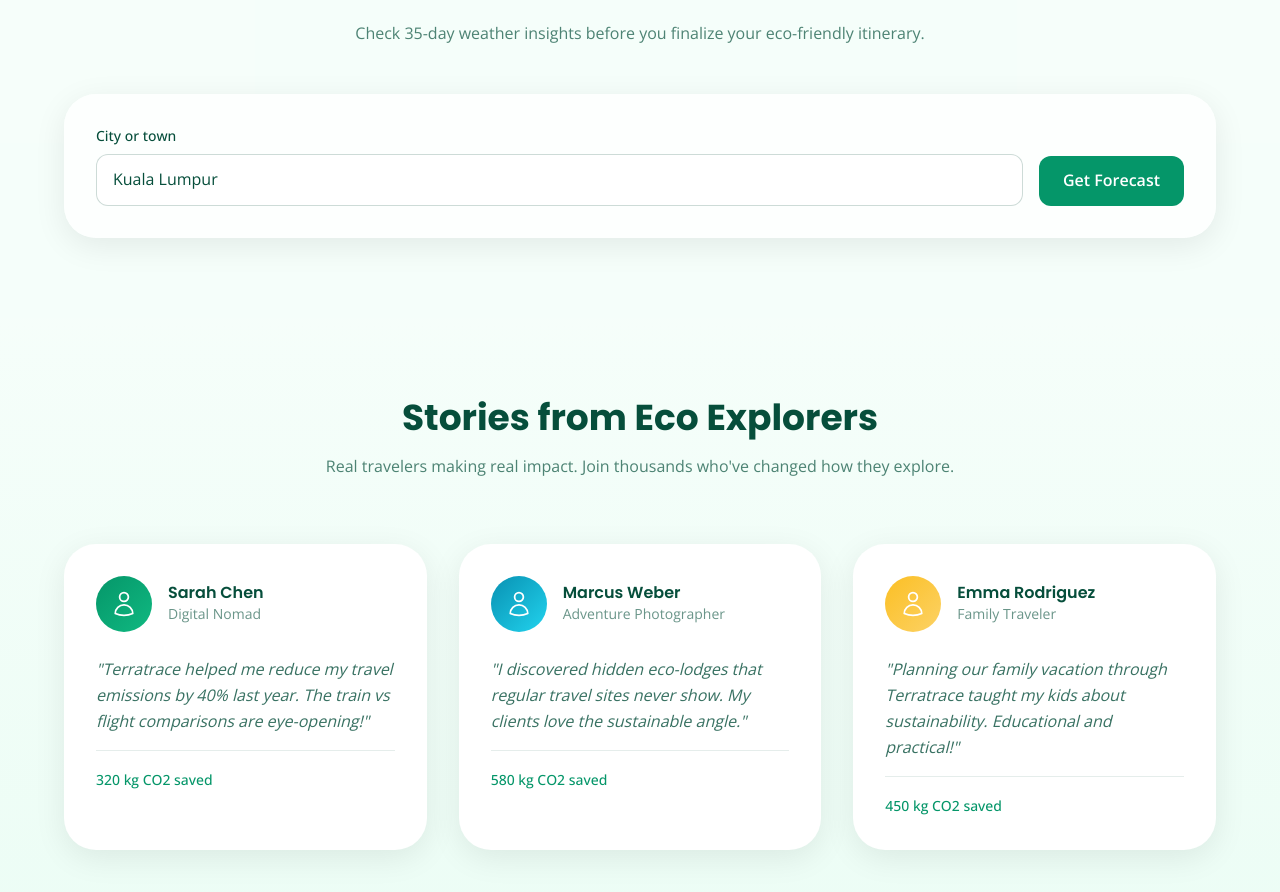
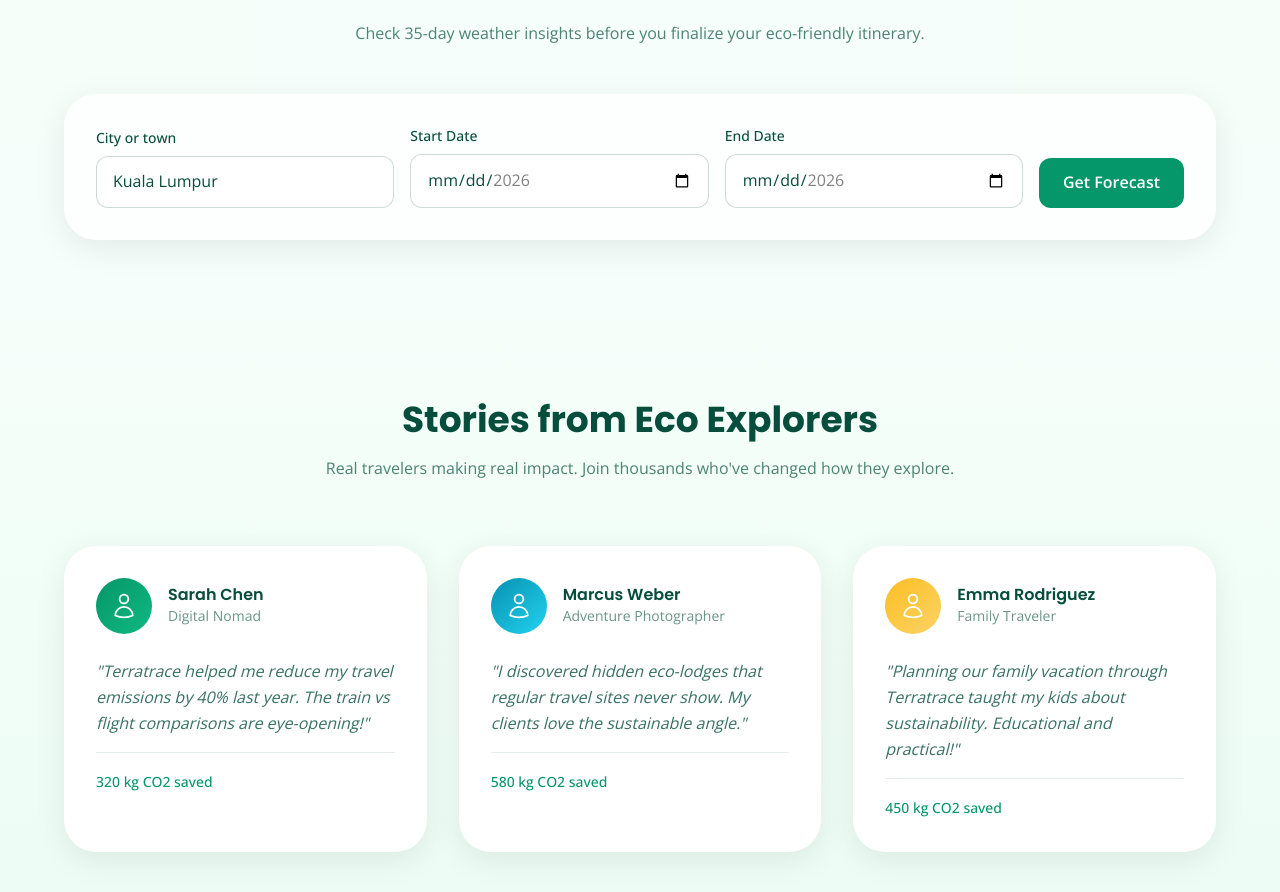
Before and after one commit to Heng-Yi-Kang/Terratrace, a Next.js app in the folder frontend/: page / in a window 1280 px wide. Shown: the part 2144-3036 px from the top of the page. Built offline with nearby package versions, Linux system fonts and the light colour scheme.

Commit message:
feat(weather): add start and end date pickers for 35-day forecast

```diff
--- a/frontend/src/components/weather-forecast-section.tsx
+++ b/frontend/src/components/weather-forecast-section.tsx
@@ -1,7 +1,7 @@
 'use client'
 
 import Image from 'next/image'
-import { FormEvent, useMemo, useState } from 'react'
+import { FormEvent, useEffect, useMemo, useState } from 'react'
 
 type ForecastItem = {
   date: string
@@ -39,12 +39,39 @@ const toUnitLabel = (units: string): string => {
 
 export default function WeatherForecastSection() {
   const [city, setCity] = useState('Kuala Lumpur')
+  const [startDate, setStartDate] = useState('')
+  const [endDate, setEndDate] = useState('')
+  const [dateLimits, setDateLimits] = useState({ min: '', max: '' })
   const [searchedCity, setSearchedCity] = useState('')
   const [loading, setLoading] = useState(false)
   const [error, setError] = useState('')
   const [result, setResult] = useState<WeatherResponse | null>(null)
 
+  useEffect(() => {
+    const today = new Date()
+    const maxDate = new Date()
+    maxDate.setDate(today.getDate() + 33)
+
+    const fmt = (d: Date) => {
+      const year = d.getFullYear()
+      const month = String(d.getMonth() + 1).padStart(2, '0')
+      const day = String(d.getDate()).padStart(2, '0')
+      return `${year}-${month}-${day}`
+    }
+
+    setDateLimits({ min: fmt(today), max: fmt(maxDate) })
+  }, [])
+
   const unitLabel = useMemo(() => toUnitLabel(result?.units || 'metric'), [result?.units])
+
+  const filteredForecast = useMemo(() => {
+    if (!result) return []
+    return result.forecast.filter(item => {
+      if (startDate && item.date < startDate) return false
+      if (endDate && item.date > endDate) return false
+      return true
+    })
+  }, [result, startDate, endDate])
 
   const fetchWeather = async (event: FormEvent<HTMLFormElement>) => {
     event.preventDefault()
@@ -90,7 +117,8 @@ export default function WeatherForecastSection() {
         </div>
 
         <div className="bg-white/80 backdrop-blur-sm rounded-organic-lg p-6 md:p-8 shadow-organic">
-          <form onSubmit={fetchWeather} className="flex flex-col md:flex-row gap-4 md:items-end">
+          <form onSubmit={fetchWeather} className="flex flex-col gap-4">
+            <div className="flex flex-col md:flex-row gap-4 md:items-end">
               <div className="flex-1">
                 <label htmlFor="city" className="block text-sm font-medium text-text mb-2">
                   City or town
@@ -103,13 +131,42 @@ export default function WeatherForecastSection() {
                   className="w-full px-4 py-3 rounded-xl border border-text/20 text-text bg-white focus:outline-none focus:ring-2 focus:ring-primary/40 focus:border-primary transition-colors duration-200"
                 />
               </div>
+              <div className="flex-1">
+                <label htmlFor="startDate" className="block text-sm font-medium text-text mb-2">
+                  Start Date
+                </label>
+                <input
+                  type="date"
+                  id="startDate"
+                  value={startDate}
+                  min={dateLimits.min}
+                  max={dateLimits.max}
+                  onChange={(event) => setStartDate(event.target.value)}
+                  className="w-full px-4 py-3 rounded-xl border border-text/20 text-text bg-white focus:outline-none focus:ring-2 focus:ring-primary/40 focus:border-primary transition-colors duration-200"
+                />
+              </div>
+              <div className="flex-1">
+                <label htmlFor="endDate" className="block text-sm font-medium text-text mb-2">
+                  End Date
+                </label>
+                <input
+                  type="date"
+                  id="endDate"
+                  value={endDate}
+                  min={startDate || dateLimits.min}
+                  max={dateLimits.max}
+                  onChange={(event) => setEndDate(event.target.value)}
+                  className="w-full px-4 py-3 rounded-xl border border-text/20 text-text bg-white focus:outline-none focus:ring-2 focus:ring-primary/40 focus:border-primary transition-colors duration-200"
+                />
+              </div>
               <button
                 type="submit"
                 disabled={loading}
                 className="bg-primary text-white px-6 py-3 rounded-xl font-semibold hover:bg-secondary disabled:opacity-70 disabled:cursor-not-allowed transition-colors duration-200 cursor-pointer"
               >
-              {loading ? 'Checking weather...' : 'Get Forecast'}
+                {loading ? 'Checking...' : 'Get Forecast'}
               </button>
+            </div>
           </form>
 
           {error && (
@@ -128,7 +185,7 @@ export default function WeatherForecastSection() {
               </div>
 
               <div className="grid sm:grid-cols-2 lg:grid-cols-7 gap-4">
-                {result.forecast.map((item) => (
+                {filteredForecast.map((item) => (
                   <article
                     key={item.date}
                     className="bg-background rounded-2xl p-4 shadow-organic border border-white/70"
```
Lines whose indentation alone changed are shown as unchanged.
